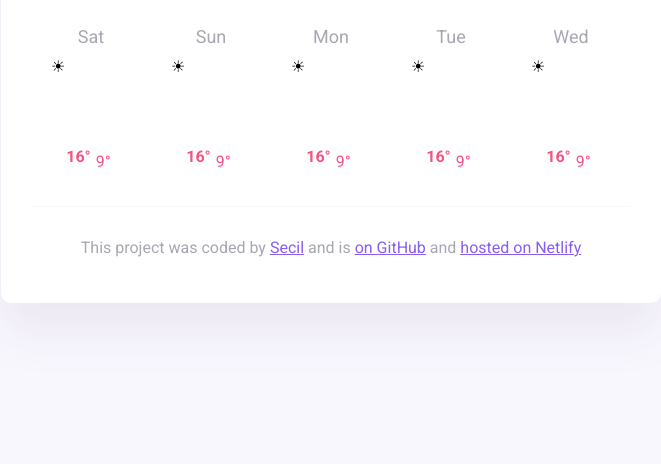
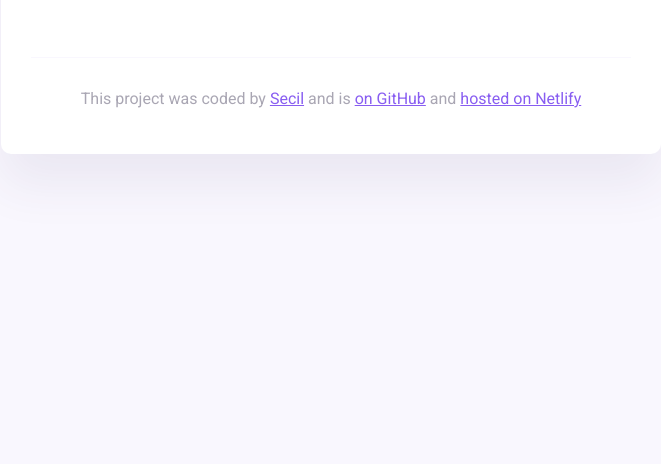
Before and after one commit to Secillla/my-first-project-on-git, a website built with Parcel: page index.html in a window 1280 px wide. Shown: the part 336-800 px from the top of the page, without its empty margins (309-970 px from the left). Built offline with nearby package versions, Linux system fonts and the light colour scheme.

Commit message:
fixed current date, min temp format

```diff
--- a/index.html
+++ b/index.html
@@ -32,7 +32,7 @@
           <div>
             <h1 class="current-city" id="current-city">Paris</h1>
             <p class="current-details">
-              <span id="current-date">Thursday</span>,
+              <span id="current-date">Thursday 17:01</span>,
               <span id="weather-desc">moderate rain</span> <br />
               Humidity: <strong id="humidity-data">87%</strong>, Wind:
               <strong id="wind-data">7.2km/h</strong>
@@ -45,48 +45,7 @@
             ><span class="current-temperature-unit">°C</span>
           </div>
         </div>
-        <div class="weather-forecast">
-          <div class="weather-forecast-day">
-            <div class="day-name">Sat</div>
-            <div class="day-icon">☀</div>
-            <div class="day-temp">
-              <div class="day-temp-high"><strong>16°</strong></div>
-              <div class="day-temp-low">9°</div>
-            </div>
-          </div>
-          <div class="weather-forecast-day">
-            <div class="day-name">Sun</div>
-            <div class="day-icon">☀</div>
-            <div class="day-temp">
-              <div class="day-temp-high"><strong>16°</strong></div>
-              <div class="day-temp-low">9°</div>
-            </div>
-          </div>
-          <div class="weather-forecast-day">
-            <div class="day-name">Mon</div>
-            <div class="day-icon">☀</div>
-            <div class="day-temp">
-              <div class="day-temp-high"><strong>16°</strong></div>
-              <div class="day-temp-low">9°</div>
-            </div>
-          </div>
-          <div class="weather-forecast-day">
-            <div class="day-name">Tue</div>
-            <div class="day-icon">☀</div>
-            <div class="day-temp">
-              <div class="day-temp-high"><strong>16°</strong></div>
-              <div class="day-temp-low">9°</div>
-            </div>
-          </div>
-          <div class="weather-forecast-day">
-            <div class="day-name">Wed</div>
-            <div class="day-icon">☀</div>
-            <div class="day-temp">
-              <div class="day-temp-high"><strong>16°</strong></div>
-              <div class="day-temp-low">9°</div>
-            </div>
-          </div>
-        </div>
+        <div class="weather-forecast" id="forecast"></div>
       </main>
       <footer>
         <p>
--- a/src/index.js
+++ b/src/index.js
@@ -78,7 +78,7 @@ function displayForecast(response) {
     <div class="day-temp-high">
       <strong>${Math.round(day.temperature.maximum)}</strong>
     </div>
-    <div class="day-temp-low">${Math.round(day.temperature.minimum)}</div>
+    <div class="day-temp-low">" " + ${Math.round(day.temperature.minimum)}</div>
   </div>
 </div>
 `;
--- a/src/style.css
+++ b/src/style.css
@@ -113,9 +113,6 @@ main {
   justify-content: center;
   margin-top: 10px;
 }
-.day-temp-low {
-  padding: 5px;
-}
 footer {
   border-top: 1px solid #f9f7fe;
   text-align: center;
```
